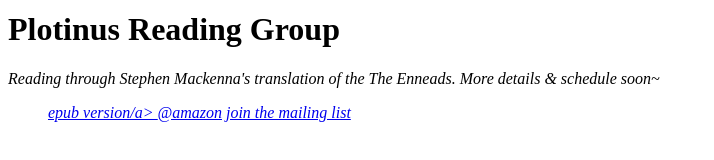
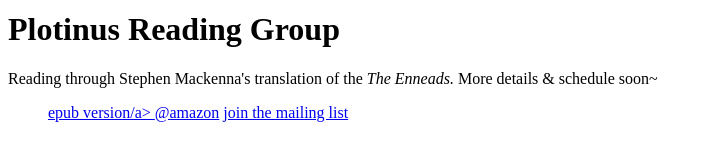
Before and after one commit to plotinusreadinggroup/plotinusreadinggroup.github.io, a plain HTML site: page index.html in a window 1280 px wide. Shown: the part 422-582 px from the top of the page, 0-714 px from the left. Drawn offline with Linux system fonts and the light colour scheme.

Commit message:
Update index.html

```diff
--- a/index.html
+++ b/index.html
@@ -10,7 +10,7 @@
 
 		</nav>
         		<h1>Plotinus Reading Group</h1>
-				<p><em>Reading through Stephen Mackenna's translation of the <em>The Enneads.</em> More details & schedule soon~</p>
+				<p>Reading through Stephen Mackenna's translation of the <em>The Enneads.</em> More details & schedule soon~</p>
 
 		<footer>
     		<ul>
```
